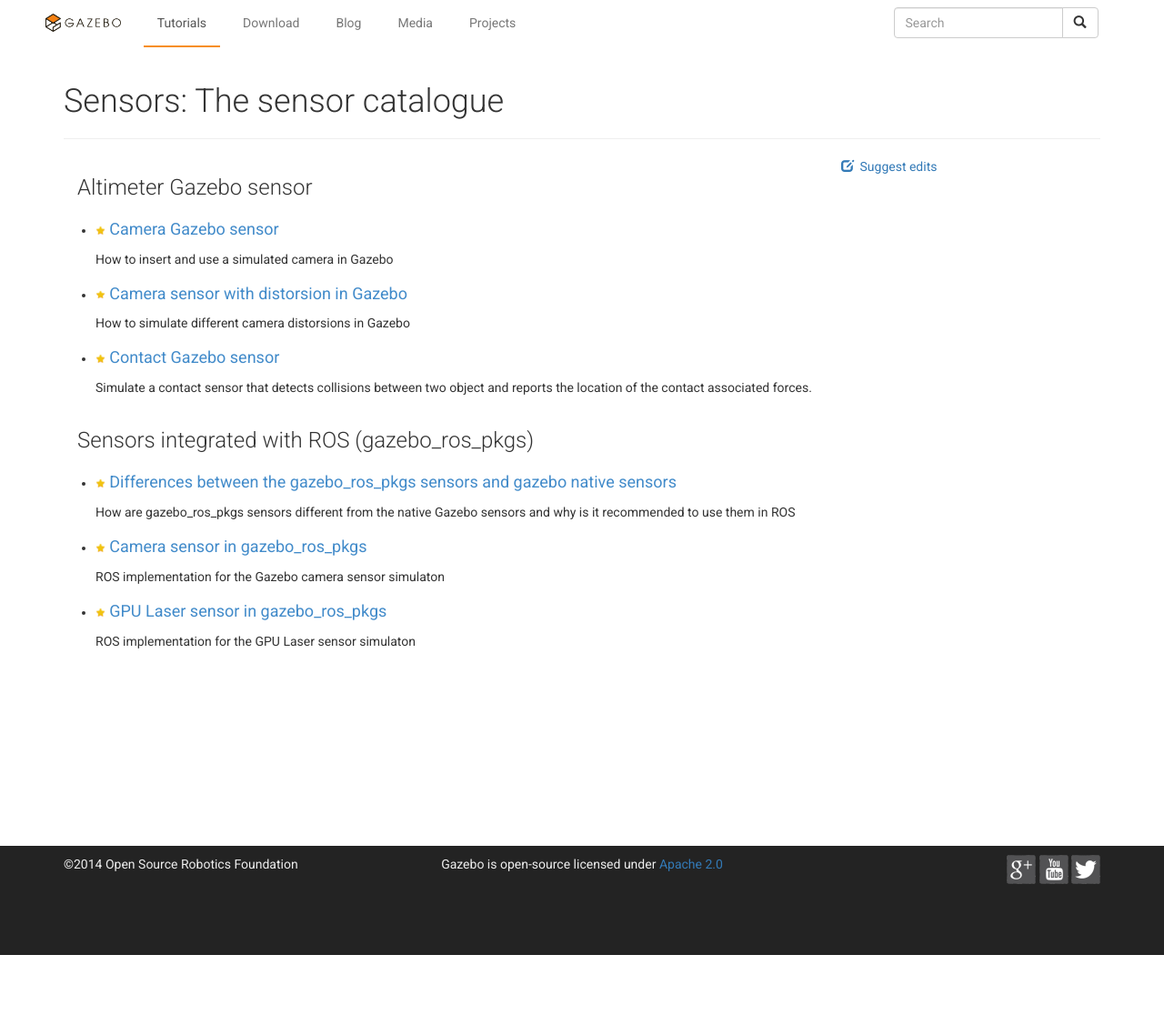
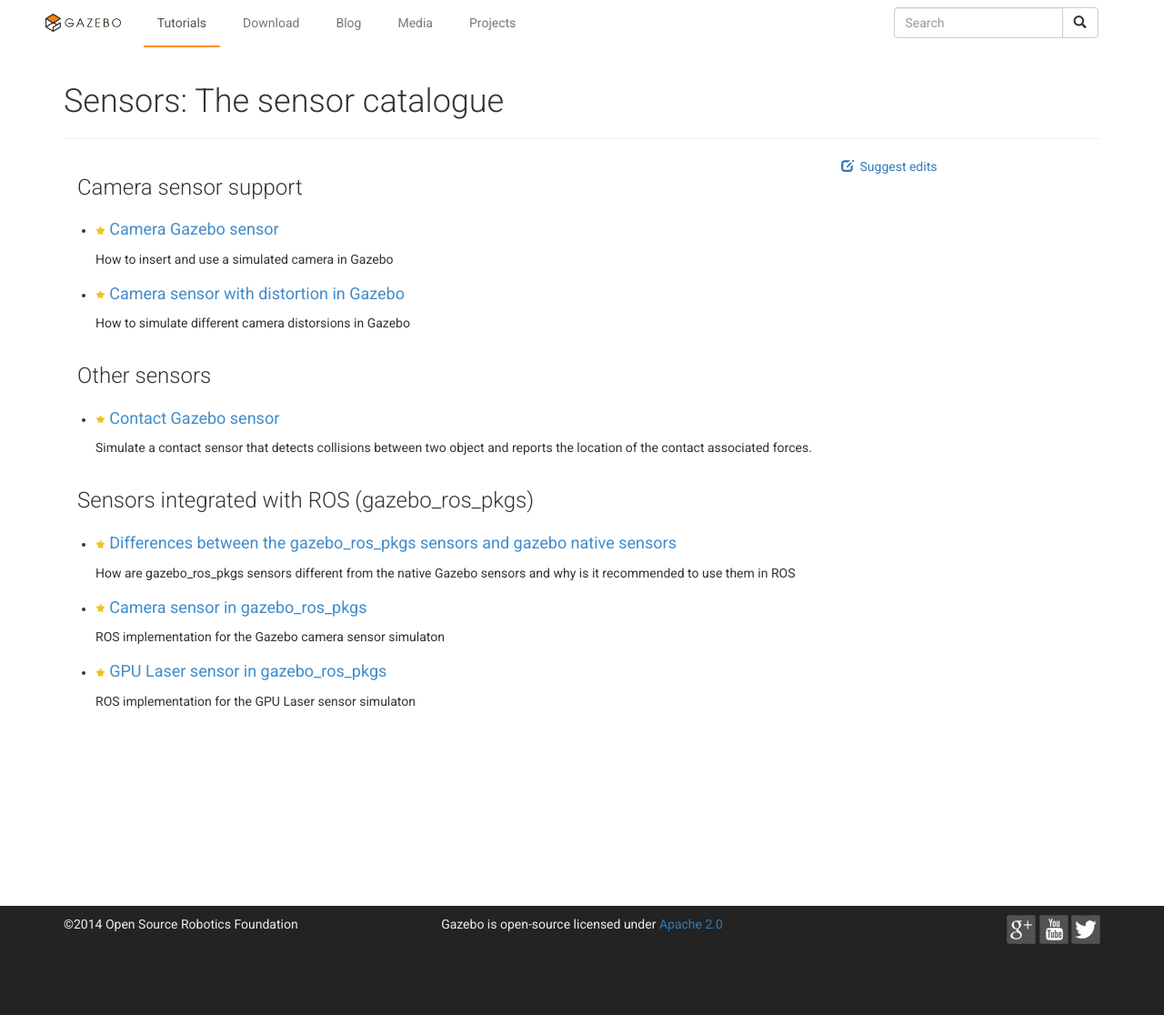
Before and after one commit to osrf/gazebo-doc-index, a Jekyll site: the page built from _categories/sensors.md, in a window 1280 px wide. Shown: the whole page at 91% size. Built offline with Jekyll 4.4.1, drawn with Linux system fonts in a browser that asks for light colours; nearby versions of some CDN libraries; before the commit the page ends 1050 px from its top, so only the background shows below that.

Commit message:
Index update

```diff
--- a/_categories/sensors.md
+++ b/_categories/sensors.md
@@ -5,19 +5,20 @@
 title: "Sensors: The sensor catalogue"
 desc: "How to add already implemented sensors (camera, lasers, IMU, ...) to the gazebo models."
 subcategories:
-  - title: "Altimeter Gazebo sensor"
+  - title: "Camera sensor support"
     items:
-
       - title: 'Camera Gazebo sensor'
         url: 'http://gazebosim.org/tutorials?tut=camera_save&cat=sensors#Createaworldwithacamera'
         desc: 'How to insert and use a simulated camera in Gazebo'
         star: true
 
-      - title: 'Camera sensor with distorsion in Gazebo'
+      - title: 'Camera sensor with distortion in Gazebo'
         url: 'http://gazebosim.org/tutorials?tut=camera_distortion'
         desc: 'How to simulate different camera distorsions in Gazebo'
         star: true
 
+  - title: 'Other sensors'
+    items:
       - title: 'Contact Gazebo sensor'
         url: 'http://gazebosim.org/tutorials?tut=contact_sensor'
         desc: 'Simulate a contact sensor that detects collisions between two object and reports the location of the contact associated forces.'
```
Also changed, not shown: _categories/models_import.md (+0 -5 lines).
